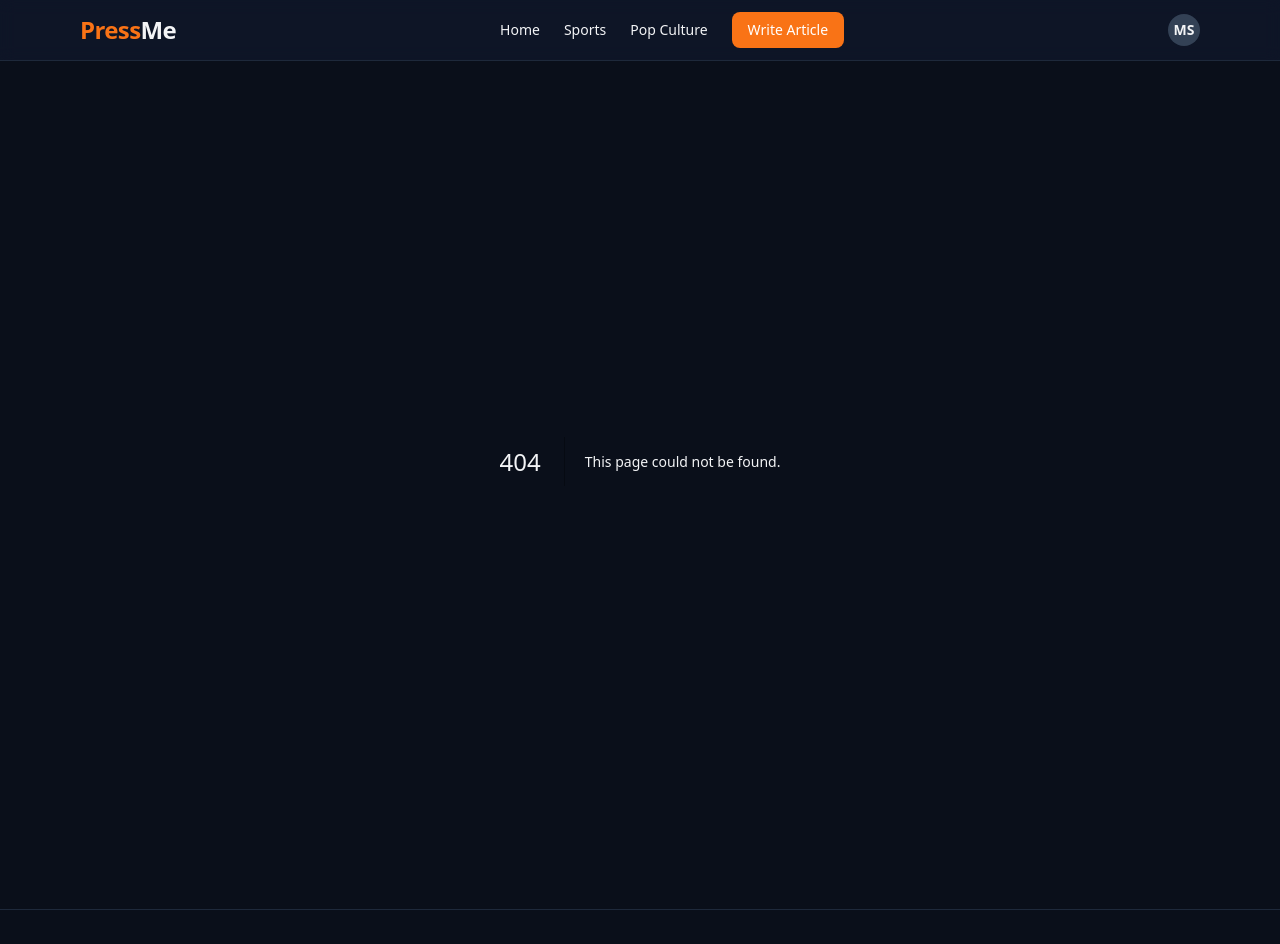
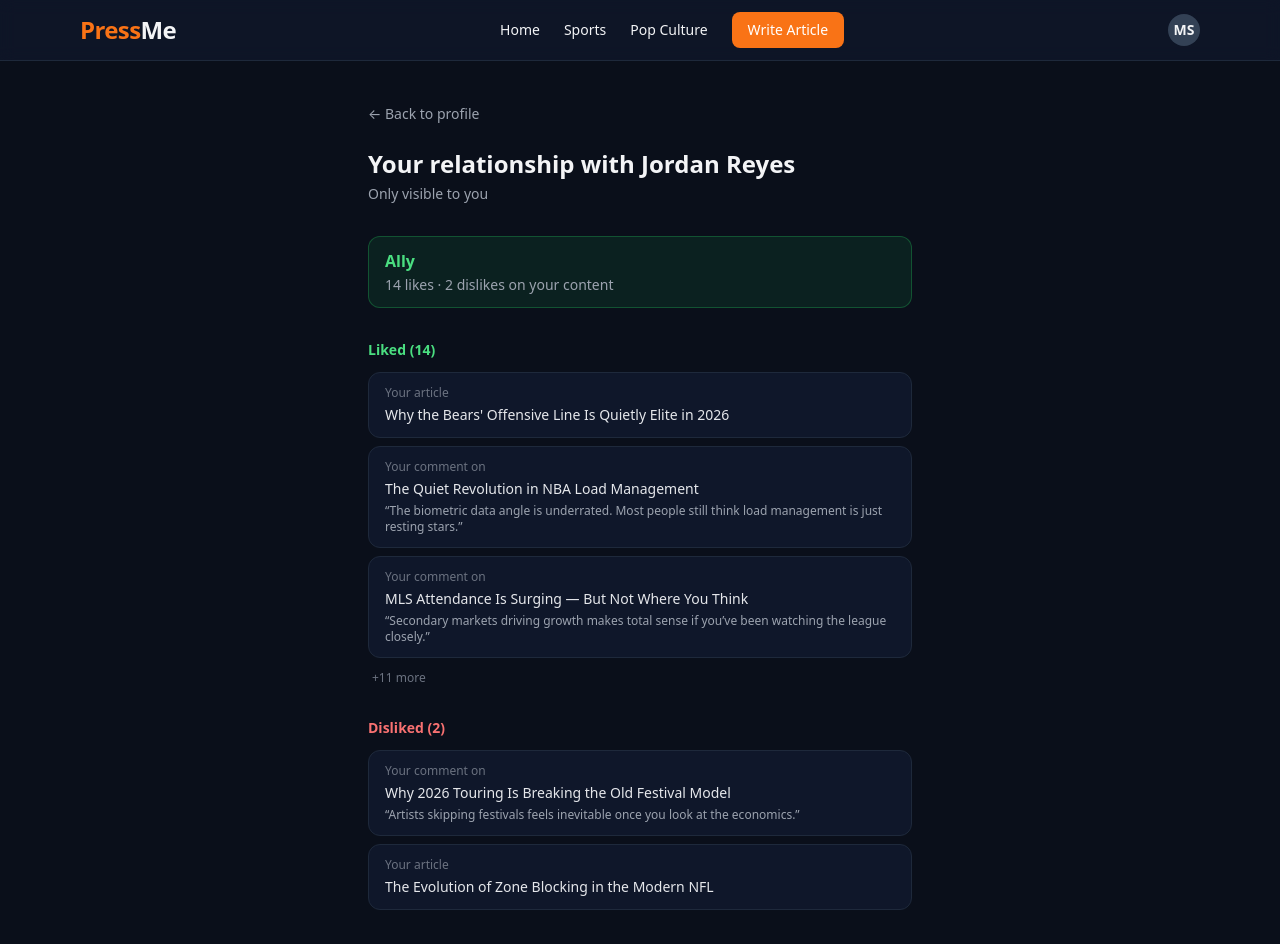
Before and after one commit to sheado44/-4, a Next.js app: page /relationship in a window 1280 px wide. Before the commit this address had no page. Shown: the top 944 px of the page. Built offline with nearby package versions, Linux system fonts and the light colour scheme.

Commit message:
Create RelationshipPage component to show user relations
This component displays the user's relationship with a specific person, including likes and dislikes on their content.

```diff
--- /dev/null
+++ b/src/app/relationship/page.tsx
@@ -0,0 +1,102 @@
+import Link from "next/link";
+
+export default function RelationshipPage() {
+  return (
+    <main className="max-w-xl mx-auto px-4 py-10">
+      <Link
+        href="/profile"
+        className="text-sm text-gray-400 hover:text-forge-accent transition mb-6 inline-block"
+      >
+        ← Back to profile
+      </Link>
+
+      <h1 className="text-2xl font-bold mb-1">Your relationship with Jordan Reyes</h1>
+      <p className="text-sm text-gray-400 mb-8">
+        Only visible to you
+      </p>
+
+      {/* Summary */}
+      <div className="bg-green-500/10 border border-green-500/30 rounded-xl px-4 py-3 mb-8">
+        <div className="font-semibold text-green-400">Ally</div>
+        <div className="text-sm text-gray-400 mt-0.5">
+          14 likes · 2 dislikes on your content
+        </div>
+      </div>
+
+      {/* Liked */}
+      <div className="mb-8">
+        <h2 className="text-sm font-semibold text-green-400 mb-3">Liked (14)</h2>
+        <div className="space-y-2">
+          <Link
+            href="/article/1"
+            className="block bg-forge-900 border border-forge-800 hover:border-forge-700 rounded-xl px-4 py-3 transition"
+          >
+            <div className="text-xs text-gray-500 mb-1">Your article</div>
+            <div className="text-sm text-gray-200">
+              Why the Bears&apos; Offensive Line Is Quietly Elite in 2026
+            </div>
+          </Link>
+
+          <Link
+            href="/article/1/comment/detail"
+            className="block bg-forge-900 border border-forge-800 hover:border-forge-700 rounded-xl px-4 py-3 transition"
+          >
+            <div className="text-xs text-gray-500 mb-1">Your comment on</div>
+            <div className="text-sm text-gray-200">
+              The Quiet Revolution in NBA Load Management
+            </div>
+            <div className="text-xs text-gray-400 mt-1 line-clamp-2">
+              “The biometric data angle is underrated. Most people still think load management is just resting stars.”
+            </div>
+          </Link>
+
+          <Link
+            href="/article/1/comment/detail"
+            className="block bg-forge-900 border border-forge-800 hover:border-forge-700 rounded-xl px-4 py-3 transition"
+          >
+            <div className="text-xs text-gray-500 mb-1">Your comment on</div>
+            <div className="text-sm text-gray-200">
+              MLS Attendance Is Surging — But Not Where You Think
+            </div>
+            <div className="text-xs text-gray-400 mt-1 line-clamp-2">
+              “Secondary markets driving growth makes total sense if you’ve been watching the league closely.”
+            </div>
+          </Link>
+
+          <div className="text-xs text-gray-500 px-1 pt-1">
+            +11 more
+          </div>
+        </div>
+      </div>
+
+      {/* Disliked */}
+      <div>
+        <h2 className="text-sm font-semibold text-red-400 mb-3">Disliked (2)</h2>
+        <div className="space-y-2">
+          <Link
+            href="/article/1/comment/detail"
+            className="block bg-forge-900 border border-forge-800 hover:border-forge-700 rounded-xl px-4 py-3 transition"
+          >
+            <div className="text-xs text-gray-500 mb-1">Your comment on</div>
+            <div className="text-sm text-gray-200">
+              Why 2026 Touring Is Breaking the Old Festival Model
+            </div>
+            <div className="text-xs text-gray-400 mt-1 line-clamp-2">
+              “Artists skipping festivals feels inevitable once you look at the economics.”
+            </div>
+          </Link>
+
+          <Link
+            href="/article/1"
+            className="block bg-forge-900 border border-forge-800 hover:border-forge-700 rounded-xl px-4 py-3 transition"
+          >
+            <div className="text-xs text-gray-500 mb-1">Your article</div>
+            <div className="text-sm text-gray-200">
+              The Evolution of Zone Blocking in the Modern NFL
+            </div>
+          </Link>
+        </div>
+      </div>
+    </main>
+  );
+}
```
